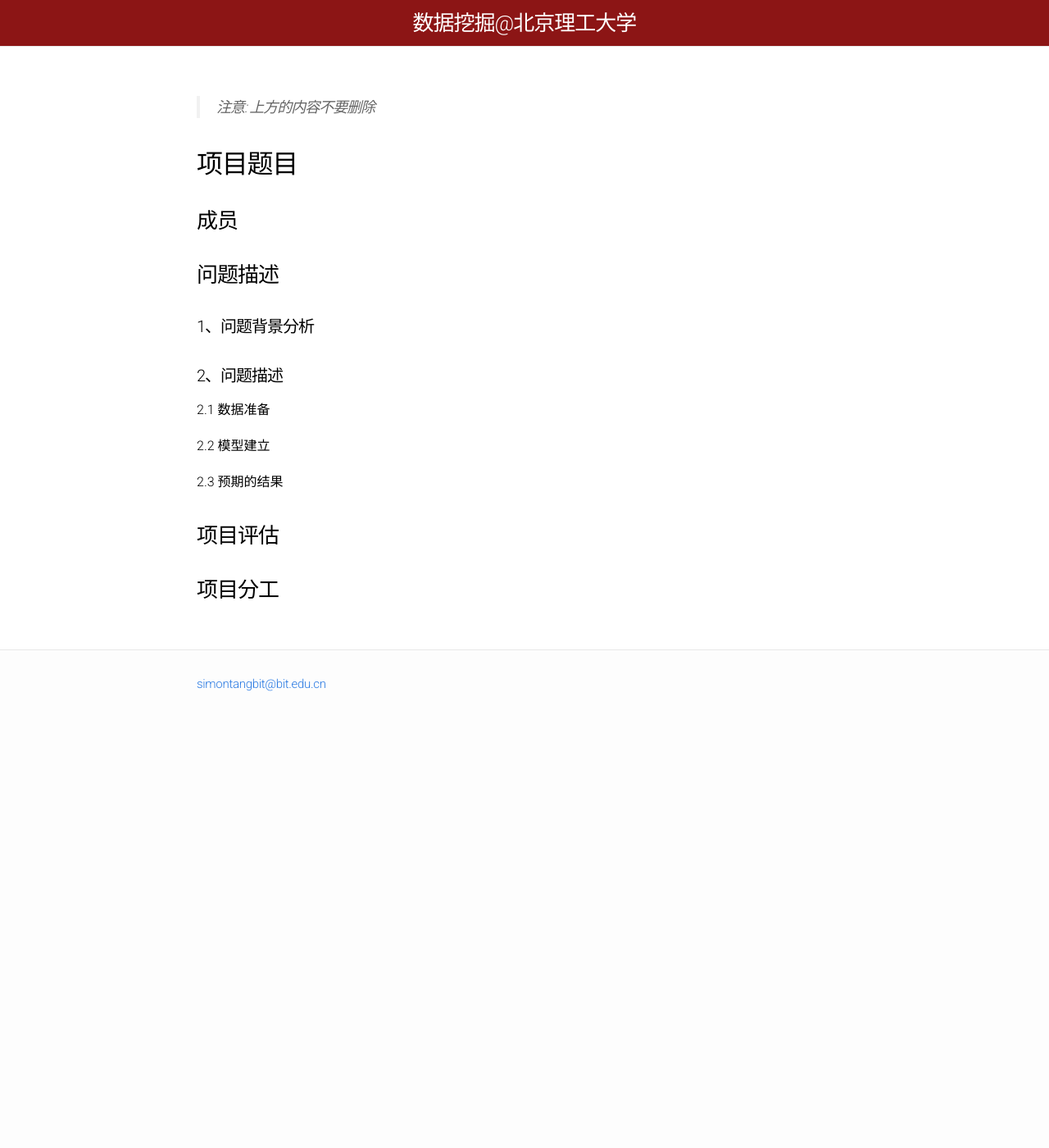
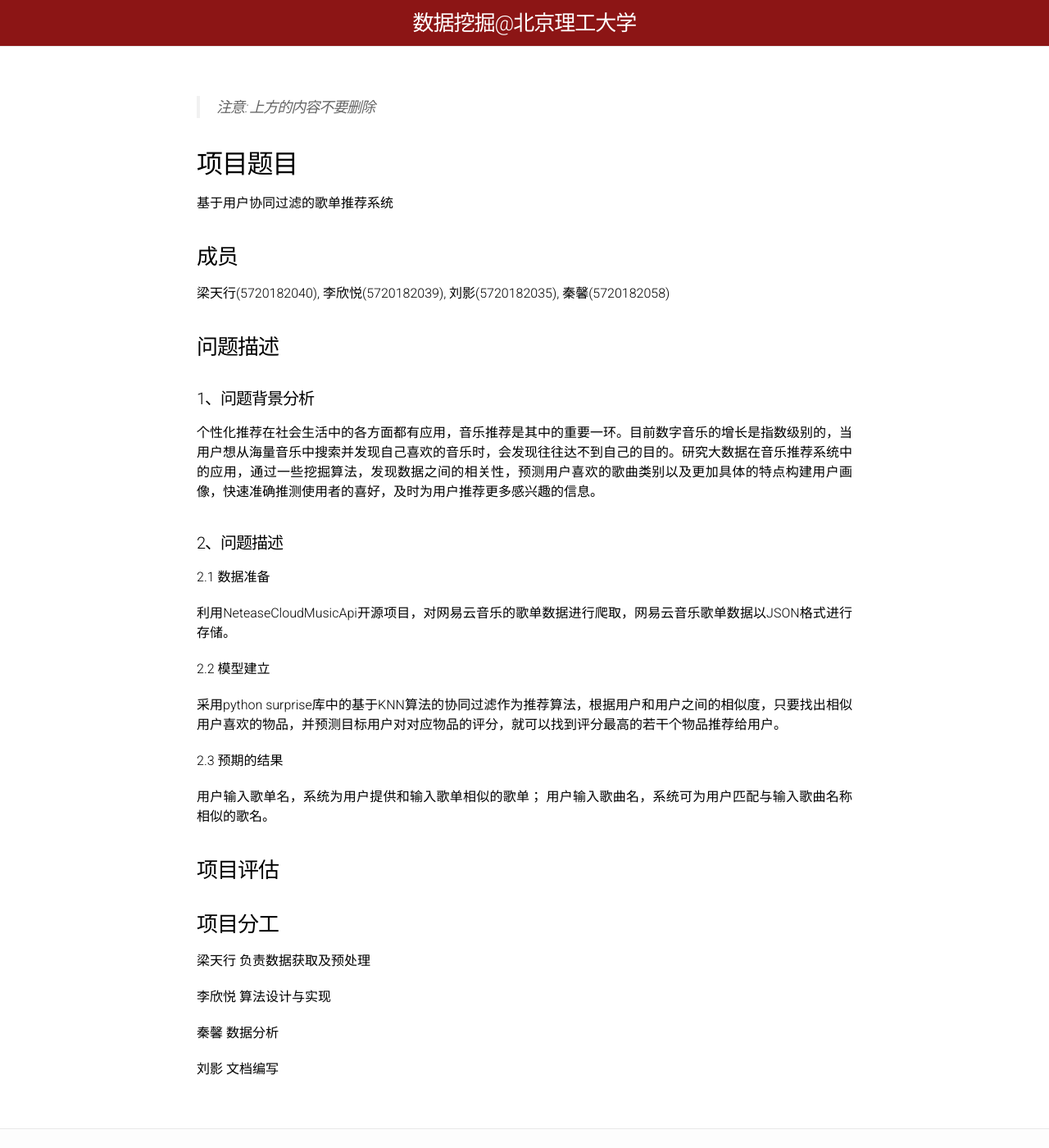
Before and after one commit to BITDM/bitdm.github.io, a Jekyll site: the page built from 2019/projects/P18/proposal.md, in a window 1280 px wide and 1400 px high. Shown: the whole window at 82% size. Built offline with Jekyll 4.4.1, drawn with Linux system fonts in a browser that asks for light colours.

Commit message:
[final|midterm] P18
* Update proposal.md

* Update proposal.md

* 第十八组阶段性报告”

* 第十八组阶段性报告“

* Delete 第十八组_基于用户协同过滤的歌单推荐系统.zip

```diff
--- a/2019/projects/P18/proposal.md
+++ b/2019/projects/P18/proposal.md
@@ -7,23 +7,37 @@ permalink: /2019/projects/p18/proposal/
 > 注意: 上方的内容不要删除
 
 ## 项目题目
-
+基于用户协同过滤的歌单推荐系统
 
 ### 成员
-
+梁天行(5720182040), 李欣悦(5720182039), 刘影(5720182035), 秦馨(5720182058)
 
 ### 问题描述
 
 #### 1、问题背景分析
+个性化推荐在社会生活中的各方面都有应用，音乐推荐是其中的重要一环。目前数字音乐的增长是指数级别的，当用户想从海量音乐中搜索并发现自己喜欢的音乐时，会发现往往达不到自己的目的。研究大数据在音乐推荐系统中的应用，通过一些挖掘算法，发现数据之间的相关性，预测用户喜欢的歌曲类别以及更加具体的特点构建用户画像，快速准确推测使用者的喜好，及时为用户推荐更多感兴趣的信息。
 
 #### 2、问题描述
+2.1 数据准备
 
-2.1 数据准备
+利用NeteaseCloudMusicApi开源项目，对网易云音乐的歌单数据进行爬取，网易云音乐歌单数据以JSON格式进行存储。
 
 2.2 模型建立
 
+采用python surprise库中的基于KNN算法的协同过滤作为推荐算法，根据用户和用户之间的相似度，只要找出相似用户喜欢的物品，并预测目标用户对对应物品的评分，就可以找到评分最高的若干个物品推荐给用户。
+
 2.3 预期的结果
+
+用户输入歌单名，系统为用户提供和输入歌单相似的歌单；
+用户输入歌曲名，系统可为用户匹配与输入歌曲名称相似的歌名。
 
 ### 项目评估
 
 ### 项目分工
+梁天行 负责数据获取及预处理
+
+李欣悦 算法设计与实现
+
+秦馨 数据分析
+
+刘影 文档编写
```
Also changed, not shown: 1 other file.
